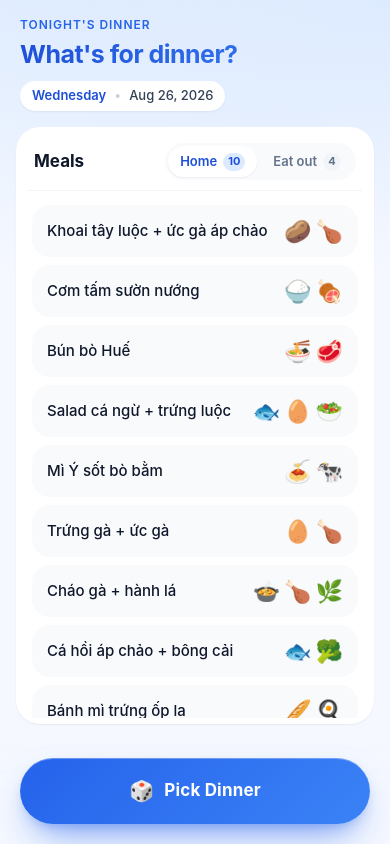
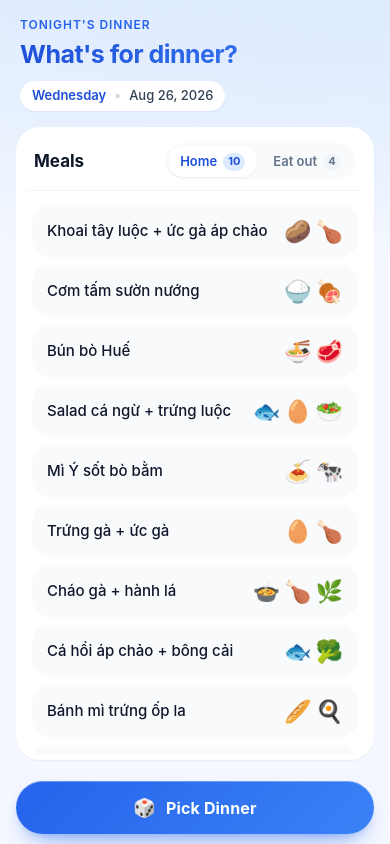
Before and after one commit to sanghandsondev/pick_dinner, a React (Vite) app: page / in a window 390 px wide. Built offline with nearby package versions, Linux system fonts and the light colour scheme.

Commit message:
style: shorter CTA, tighter spacing, extra breakpoints for SE / landscape / max

```diff
--- a/src/styles/index.css
+++ b/src/styles/index.css
@@ -99,7 +99,7 @@ button:disabled {
   padding-left: calc(var(--safe-left) + 16px);
   padding-right: calc(var(--safe-right) + 16px);
   /* để nội dung không bị nút CTA che */
-  padding-bottom: calc(var(--safe-bottom) + 120px);
+  padding-bottom: calc(var(--safe-bottom) + 84px);
   max-width: 560px;
   margin: 0 auto;
   overflow: hidden;
@@ -385,14 +385,14 @@ button:disabled {
   left: 0;
   right: 0;
   bottom: 0;
-  padding: 16px calc(var(--safe-right) + 20px) calc(var(--safe-bottom) + 20px)
-    calc(var(--safe-left) + 20px);
+  padding: 8px calc(var(--safe-right) + 16px) calc(var(--safe-bottom) + 10px)
+    calc(var(--safe-left) + 16px);
   display: flex;
   justify-content: center;
   pointer-events: none;
   background: linear-gradient(
     to top,
-    rgba(245, 248, 255, 0.95) 40%,
+    rgba(245, 248, 255, 0.92) 55%,
     rgba(245, 248, 255, 0)
   );
 }
@@ -401,11 +401,11 @@ button:disabled {
   pointer-events: auto;
   width: 100%;
   max-width: 480px;
-  padding: 18px 22px;
+  padding: 13px 20px;
   border-radius: 999px;
   background: linear-gradient(135deg, var(--blue-600), var(--blue-500));
   color: white;
-  font-size: 17px;
+  font-size: 16px;
   font-weight: 700;
   letter-spacing: 0.01em;
   display: inline-flex;
@@ -413,8 +413,8 @@ button:disabled {
   justify-content: center;
   gap: 10px;
   box-shadow:
-    0 20px 40px -14px rgba(37, 99, 235, 0.65),
-    0 6px 14px -6px rgba(37, 99, 235, 0.45),
+    0 16px 32px -14px rgba(37, 99, 235, 0.6),
+    0 4px 10px -4px rgba(37, 99, 235, 0.4),
     inset 0 1px 0 rgba(255, 255, 255, 0.3);
   transition:
     transform 0.2s var(--ease-smooth),
@@ -423,7 +423,7 @@ button:disabled {
 }
 
 .pick-cta__btn:hover:not(:disabled) {
-  transform: translateY(-2px);
+  transform: translateY(-1px);
 }
 
 .pick-cta__btn:active:not(:disabled) {
@@ -431,7 +431,7 @@ button:disabled {
 }
 
 .pick-cta__icon {
-  font-size: 20px;
+  font-size: 18px;
 }
 
 .pick-cta__btn--disabled,
@@ -689,16 +689,53 @@ button:disabled {
   }
 }
 
-/* ===== Small screens tuning ===== */
+/* ===== Responsive tuning ===== */
+/* Narrow phones (iPhone SE, small Android) */
 @media (max-width: 380px) {
   .date-header__title {
-    font-size: 26px;
+    font-size: 22px;
   }
   .modal-card__meal {
     font-size: 19px;
   }
   .pick-cta__btn {
-    font-size: 16px;
-    padding: 16px 20px;
+    font-size: 15px;
+    padding: 12px 18px;
+  }
+  .meal-tab {
+    padding: 5px 10px;
+    font-size: 12px;
   }
 }
+
+/* Short screens (iPhone SE, landscape) */
+@media (max-height: 700px) {
+  .app-shell {
+    padding-bottom: calc(var(--safe-bottom) + 72px);
+  }
+  .date-header__title {
+    margin: 0 0 6px;
+  }
+  .app-main {
+    gap: 12px;
+  }
+  .pick-cta__btn {
+    padding: 11px 18px;
+    font-size: 15px;
+  }
+  .deal-hero {
+    gap: 12px;
+    padding: 12px;
+  }
+  .deal-hero__emojis {
+    font-size: clamp(48px, 12vw, 72px);
+  }
+}
+
+/* Large phones (iPhone 15 Pro Max, big Android) */
+@media (min-width: 430px) {
+  .pick-cta__btn {
+    font-size: 17px;
+    padding: 14px 22px;
+  }
+}
```
